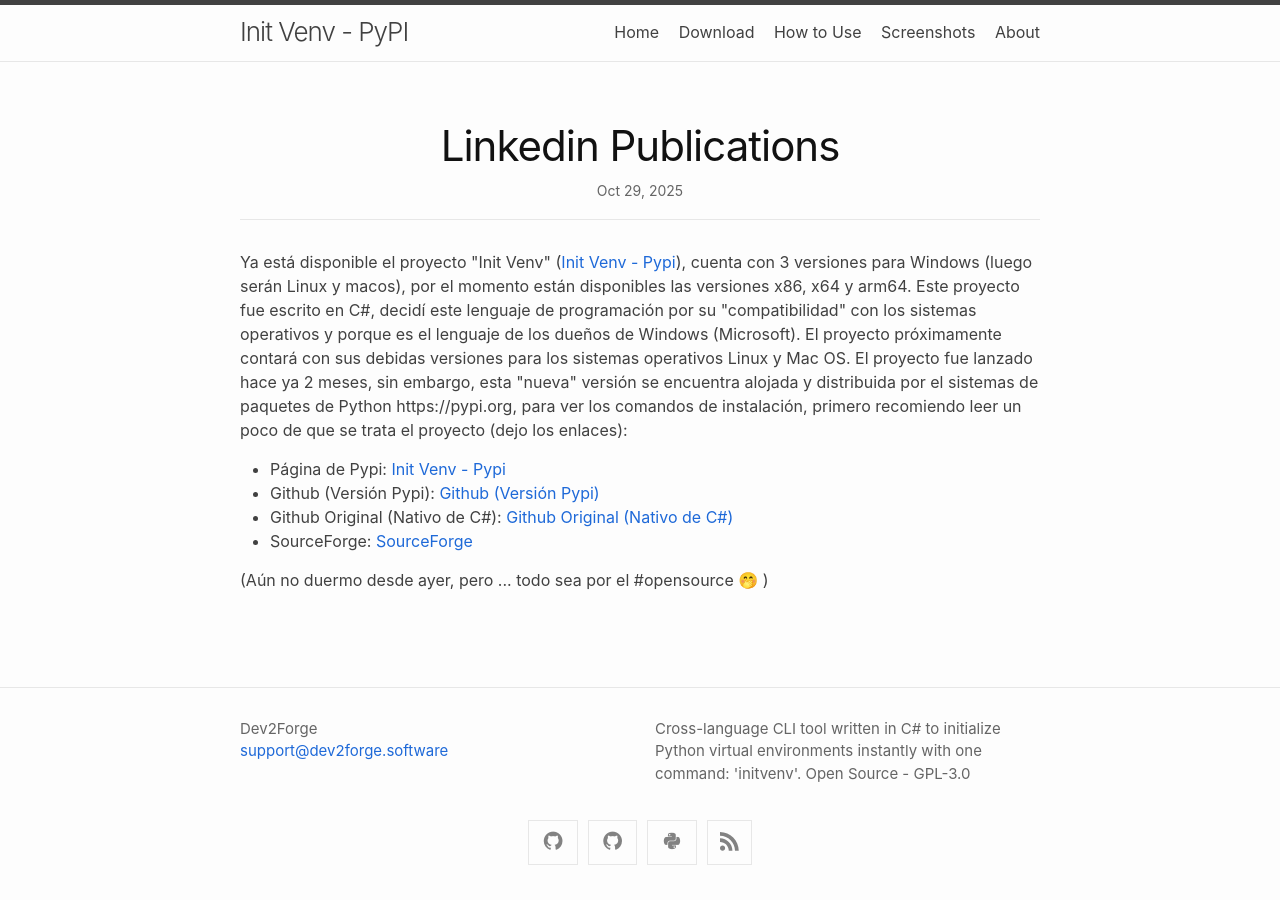
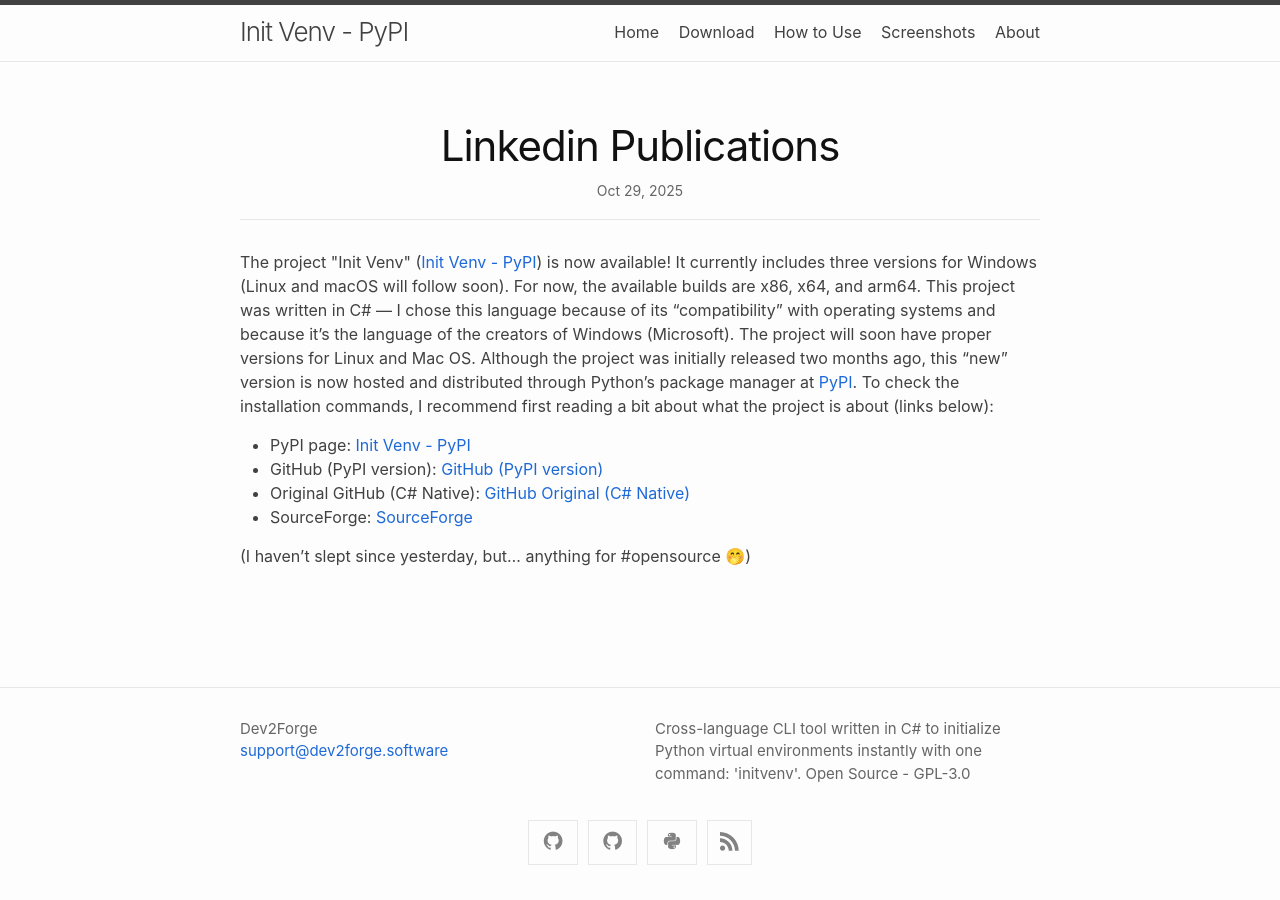
Before and after one commit to Dev2Forge/initvenv, a Jekyll site: the page built from _posts/2025-10-29-linkedin-publications.html, in a window 1280 px wide. Built offline with Jekyll 4.4.1, drawn with Linux system fonts in a browser that asks for light colours; nearby versions of some CDN libraries.

Commit message:
Update 2025-10-29-linkedin-publications.html

```diff
--- a/_posts/2025-10-29-linkedin-publications.html
+++ b/_posts/2025-10-29-linkedin-publications.html
@@ -5,17 +5,19 @@
 
 <div>
   <p>
-    Ya está disponible el proyecto "Init Venv" (<a href="https://pypi.org/project/initvenv/" target="_blank">Init Venv - Pypi</a>), cuenta con 3 versiones para Windows (luego serán Linux y macos), por el momento están disponibles las versiones x86, x64 y arm64. Este proyecto fue escrito en C#, decidí este lenguaje de programación por su "compatibilidad" con los sistemas operativos y porque es el lenguaje de los dueños de Windows (Microsoft). El proyecto próximamente contará con sus debidas versiones para los sistemas operativos Linux y Mac OS.
-    El proyecto fue lanzado hace ya 2 meses, sin embargo, esta "nueva" versión se encuentra alojada y distribuida por el sistemas de paquetes de Python https://pypi.org, para ver los comandos de instalación, primero recomiendo leer un poco de que se trata el proyecto (dejo los enlaces):
-    </p>
-    <ul>
-        <li>Página de Pypi: <a href="https://pypi.org/project/initvenv/" target="_blank">Init Venv - Pypi</a></li>
-        <li>Github (Versión Pypi): <a href="https://github.com/Dev2Forge/initvenv" target="_blank">Github (Versión Pypi)</a></li>
-        <li>Github Original (Nativo de C#): <a href="https://github.com/Dev2Forge/Init-Venv" target="_blank">Github Original (Nativo de C#)</a></li>
-        <li>SourceForge: <a href="https://sourceforge.net/projects/Init-Venv/" target="_blank">SourceForge</a></li>
-    </ul>
+    The project "Init Venv" (<a href="https://pypi.org/project/initvenv/" target="_blank">Init Venv - PyPI</a>) is now available! It currently includes three versions for Windows (Linux and macOS will follow soon). For now, the available builds are x86, x64, and arm64.
+    This project was written in C# — I chose this language because of its “compatibility” with operating systems and because it’s the language of the creators of Windows (Microsoft). The project will soon have proper versions for Linux and Mac OS.
+    Although the project was initially released two months ago, this “new” version is now hosted and distributed through Python’s package manager at <a href="https://pypi.org" target="_blank">PyPI</a>.
+    To check the installation commands, I recommend first reading a bit about what the project is about (links below):
+  </p>
+  <ul>
+      <li>PyPI page: <a href="https://pypi.org/project/initvenv/" target="_blank">Init Venv - PyPI</a></li>
+      <li>GitHub (PyPI version): <a href="https://github.com/Dev2Forge/initvenv" target="_blank">GitHub (PyPI version)</a></li>
+      <li>Original GitHub (C# Native): <a href="https://github.com/Dev2Forge/Init-Venv" target="_blank">GitHub Original (C# Native)</a></li>
+      <li>SourceForge: <a href="https://sourceforge.net/projects/Init-Venv/" target="_blank">SourceForge</a></li>
+  </ul>
 
-
-(Aún no duermo desde ayer, pero ... todo sea por el #opensource 🤭 )
+  <p>
+    (I haven’t slept since yesterday, but… anything for #opensource 🤭)
   </p>
 </div>
```
